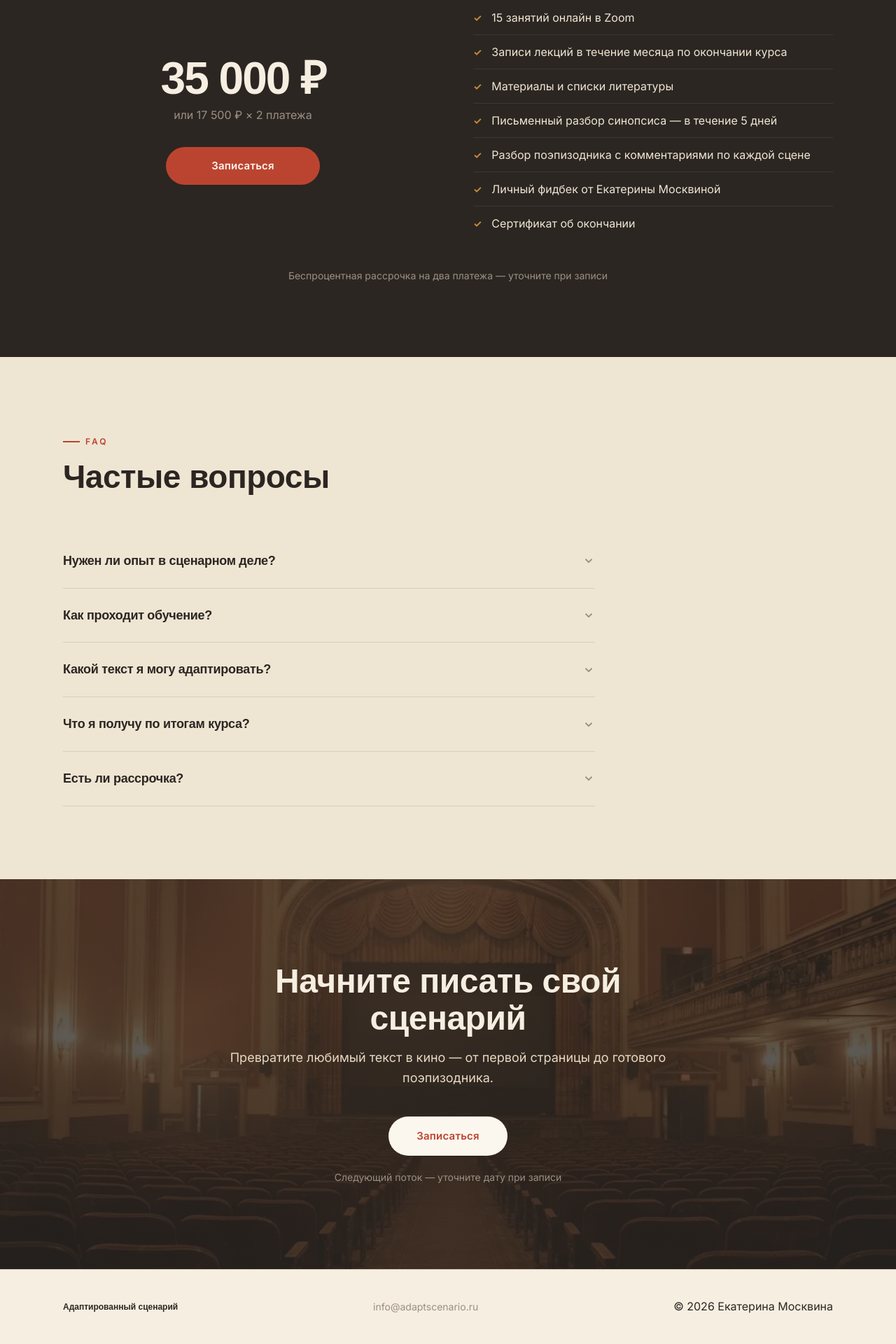
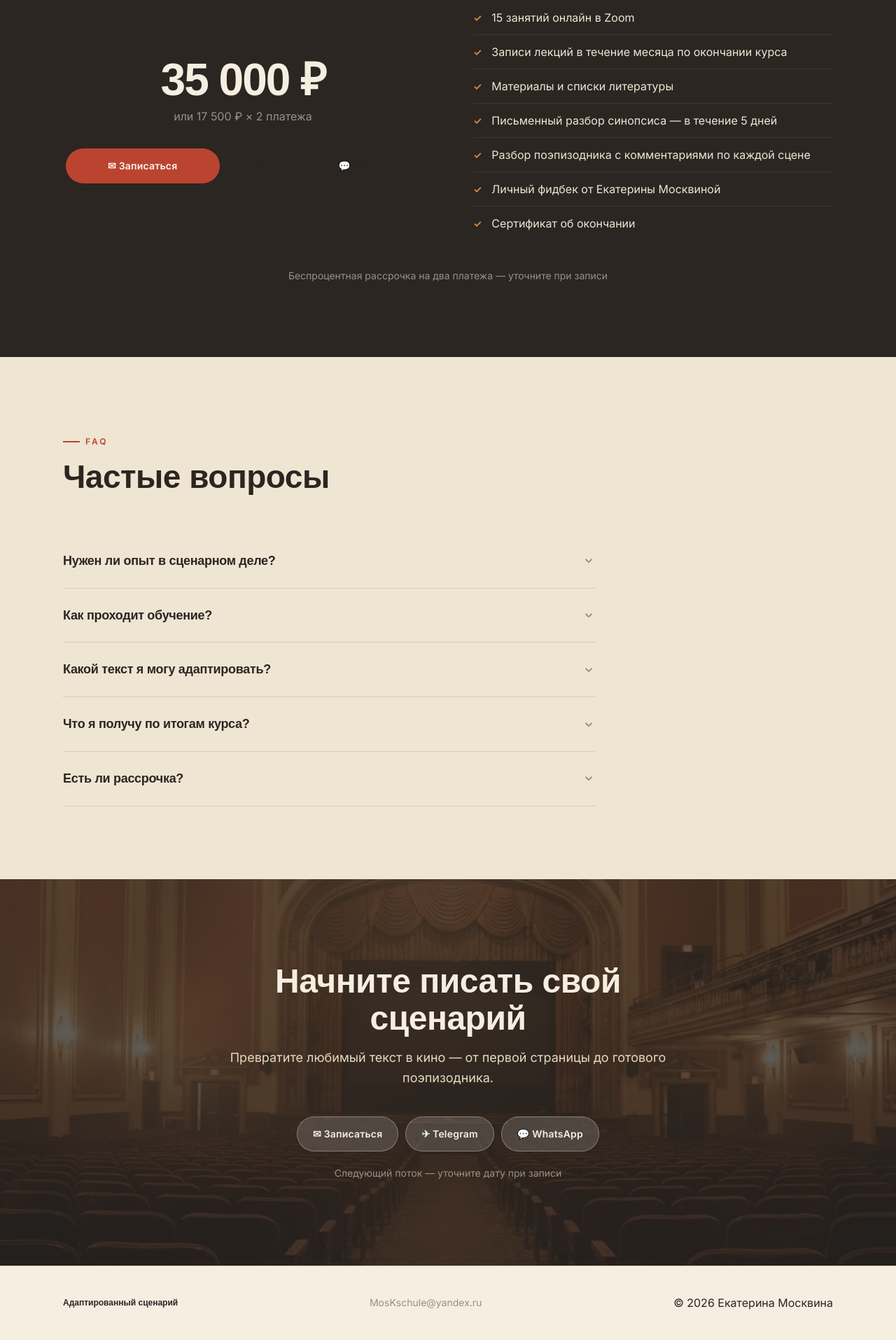
Before and after one commit to bars4um-sys/adapt-scenV3, a Next.js app: page /adapt-scenV3/ in a window 1280 px wide. Shown: the part 5450-7370 px from the top of the page at 70% size. Built offline with nearby package versions, Linux system fonts and the light colour scheme; a web font is replaced by a local one.

Commit message:
Кнопки связи: mailto + Telegram + WhatsApp, обновить адрес в футере

```diff
--- a/app/course.css
+++ b/app/course.css
@@ -960,6 +960,26 @@
 .pricing-left .btn-primary {
     min-width: 220px;
 }
+.contact-row {
+    display: flex;
+    flex-wrap: wrap;
+    gap: 10px;
+    justify-content: center;
+}
+.contact-row .btn {
+    font-size: 14px;
+    padding: 13px 22px;
+    white-space: nowrap;
+}
+.contact-row--white .btn {
+    background: rgba(255, 255, 255, 0.15);
+    color: var(--paper);
+    border: 1px solid rgba(255, 255, 255, 0.3);
+}
+.contact-row--white .btn:hover {
+    background: rgba(255, 255, 255, 0.95);
+    color: var(--c-accent);
+}
 .pricing-right {
     display: flex;
     flex-direction: column;
@@ -1127,7 +1147,8 @@
     .review-card { padding: 36px 24px; }
     .review-text { font-size: 15px; }
     .pricing-layout { gap: 32px; }
-    .pricing-left .btn-primary { width: 100%; }
+    .contact-row { flex-direction: column; align-items: stretch; }
+    .contact-row .btn { width: 100%; }
     .nav-links {
         position: fixed;
         top: 72px;
--- a/app/page.tsx
+++ b/app/page.tsx
@@ -600,12 +600,30 @@ export default function Page() {
             <div className="pricing-left">
               <div className="pl-price">{pricing[0].price}</div>
               <div className="pl-installment">{pricing[0].installment}</div>
-              <a
-                href={`mailto:info@adaptscenario.ru?subject=Запись на курс — ${pricing[0].subject}`}
-                className="btn btn-primary"
-              >
-                Записаться
-              </a>
+              <div className="contact-row">
+                <a
+                  href={`mailto:MosKschule@yandex.ru?subject=Запись на курс&body=Здравствуйте! Хочу записаться на курс. Меня зовут `}
+                  className="btn btn-primary"
+                >
+                  ✉ Записаться
+                </a>
+                <a
+                  href="https://t.me/sapohrap"
+                  target="_blank"
+                  rel="noopener"
+                  className="btn btn-dark"
+                >
+                  ✈ Telegram
+                </a>
+                <a
+                  href="https://wa.me/79055425417"
+                  target="_blank"
+                  rel="noopener"
+                  className="btn btn-dark"
+                >
+                  💬 WhatsApp
+                </a>
+              </div>
             </div>
             <div className="pricing-right">
               <ul className="pr-features">
@@ -647,9 +665,30 @@ export default function Page() {
         <div className="cta-inner">
           <h2 className="cta-title">Начните писать свой сценарий</h2>
           <p className="cta-desc">Превратите любимый текст в кино — от первой страницы до готового поэпизодника.</p>
-          <a href="#pricing" className="btn btn-white">
-            Записаться
-          </a>
+          <div className="contact-row contact-row--white">
+            <a
+              href={`mailto:MosKschule@yandex.ru?subject=Запись на курс&body=Здравствуйте! Хочу записаться на курс. Меня зовут `}
+              className="btn btn-white"
+            >
+              ✉ Записаться
+            </a>
+            <a
+              href="https://t.me/sapohrap"
+              target="_blank"
+              rel="noopener"
+              className="btn btn-white"
+            >
+              ✈ Telegram
+            </a>
+            <a
+              href="https://wa.me/79055425417"
+              target="_blank"
+              rel="noopener"
+              className="btn btn-white"
+            >
+              💬 WhatsApp
+            </a>
+          </div>
           <p className="cta-note">Следующий поток — уточните дату при записи</p>
         </div>
       </section>
@@ -658,7 +697,7 @@ export default function Page() {
         <div className="container footer-inner">
           <div className="footer-logo">Адаптированный сценарий</div>
           <div className="footer-contacts">
-            <span>info@adaptscenario.ru</span>
+            <span>MosKschule@yandex.ru</span>
           </div>
           <div className="footer-copy">© 2026 Екатерина Москвина</div>
         </div>
```
